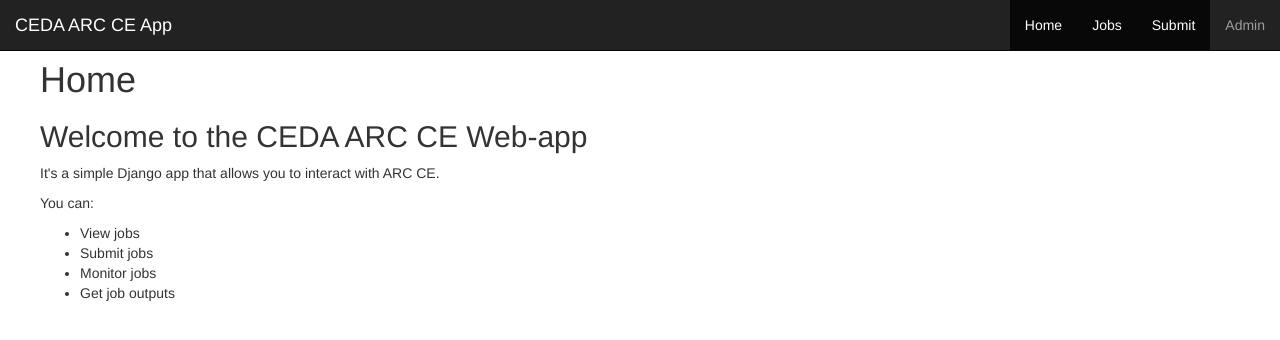
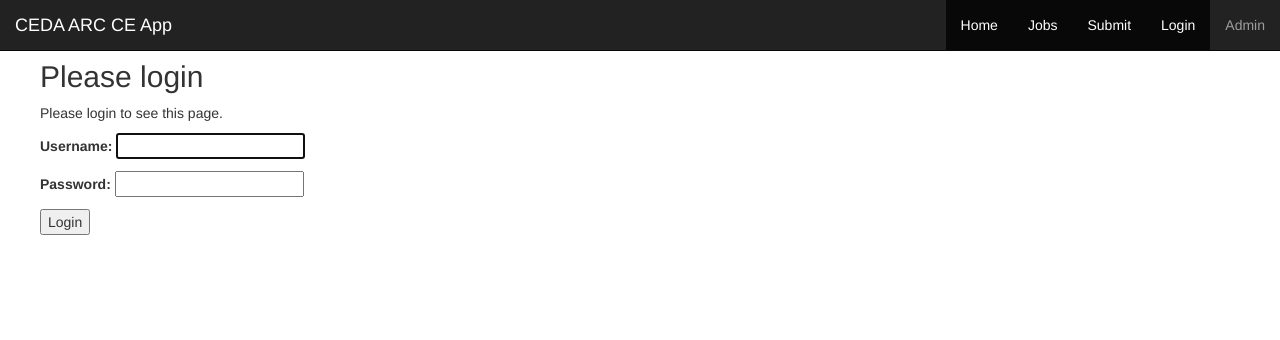
Before and after one commit to cedadev/ceda-arc-app, a Django app: page /login/?next=/submit/ in a window 1280 px wide. Shown: the top 340 px of the page. Run offline with Django 3.2, Linux system fonts and the light colour scheme; parts of the project's set-up code (start-up, migrations or seed data) failed here and were passed over; some libraries are stand-ins or nearby versions.

Commit message:
Lots of fixes.

```diff
--- a/arcapp/templates/base.html
+++ b/arcapp/templates/base.html
@@ -8,7 +8,7 @@
     <link rel="stylesheet" href="http://getbootstrap.com/dist/css/bootstrap.min.css" />
     <link rel="stylesheet" href="{% static 'css/arcapp.css' %}" />
 
-    <title>{{ page_title }}</title>
+    <title>{{ page_title|default:"CEDA ARC CE App" }}</title>
 
 </head>
 <body>
@@ -34,8 +34,16 @@
 
               <ul class="nav navbar-nav navbar-right">
                 <li class="active"><a href="/">Home<span class="sr-only">(current)</span></a></li>
-                <li class="active"><a href="{% url 'jobs' %}">Jobs<span class="sr-only">(current)</span></a></li>
-                <li class="active"><a href="{% url 'submit' %}">Submit<span class="sr-only">(current)</span></a></li>
+                <li class="active"><a href="{% url 'jobs' %}">Jobs<span class="sr-only"></span></a></li>
+                <li class="active"><a href="{% url 'submit' %}">Submit<span class="sr-only"></span></a></li>
+
+                <li class="active">
+                    {% if request.user.is_authenticated %}
+                        <a href="{% url 'logout' %}">Logged in as: <b>{{ request.user.username }}</b>&nbsp;logout<span class="sr-only"></span></a>
+                    {% else %}
+                        <a href="{% url 'login' %}">Login<span class="sr-only"></span></a>
+                    {% endif %}
+                </li>
               </ul>
 
             </div><!-- /.navbar-collapse -->
@@ -45,7 +53,9 @@
 
     <div class="container-fluid" style="padding: 40px;">
 
-        <H1>{{ page_title|default:"Untitled Page" }}</H1>
+        {% if page_title %}
+            <H1>{{ page_title|default:"Untitled Page" }}</H1>
+        {% endif %}
 
         {% block contents %}
 
--- /dev/null
+++ b/arcapp/templates/registration/login.html
@@ -0,0 +1,31 @@
+{% extends 'base.html' %}
+
+{% block contents %}
+
+<h2>Please login</h2>
+
+{% if form.errors %}
+    <p>Your username and password didn't match. Please try again.</p>
+{% endif %}
+
+{% if next %}
+
+    {% if user.is_authenticated %}
+    <p>Your account doesn't have access to this page. To proceed,
+    please login with an account that has access.</p>
+    {% else %}
+    <p>Please login to see this page.</p>
+    {% endif %}
+
+{% endif %}
+
+<form method="post" action="{% url 'login' %}">
+    {% csrf_token %}
+
+    {{ form.as_p }}
+
+    <input type="hidden" name="next" value="{{ next }}" />
+    <button type="submit">Login</button>
+</form>
+
+{% endblock %}
--- a/arcapp/views.py
+++ b/arcapp/views.py
@@ -1,14 +1,22 @@
-from django.shortcuts import render
+from django.shortcuts import render, redirect
 from django.http import HttpResponse
-from django.http import HttpResponseRedirect
+###from django.http import HttpResponseRedirect
+from django.contrib.auth import logout
 
 from arcapp.models import *
 from arcapp.forms import *
 
-import random
+
+def view_logout(request):
+    logout(request)
+    return redirect('/')
 
 
 def view_submit(request):
+
+    if not request.user.is_authenticated() or not request.user.has_perm('arcapp.arc_ce'):
+        return redirect('/login/?next=/submit/')
+
     # if this is a POST request we need to process the form data
     if request.method == 'POST':
         # create a form instance and populate it with data from the request:
@@ -17,10 +25,14 @@ def view_submit(request):
 
         if form.is_valid():
             # process the data in form.cleaned_data as required
-            # ...
+            data = form.cleaned_data
+            job = Job.objects.create(variable=data['variable'], date_time=data['date_time'],
+                                     input_file_path=data['input_file_path'], user=request.user)
+            job.save()
+
+#            raise Exception("%s, %s" % (dir(job), job.variable))
             # redirect to a new URL:
-            most_recent_job = Job.objects.last()
-            return HttpResponseRedirect('/job/%s/?new=true' % most_recent_job.job_id)
+            return redirect('/job/%s/?new=true' % job.job_id)
 
     # if a GET (or any other method) we'll create a blank form
     else:
@@ -28,30 +40,13 @@ def view_submit(request):
 
     return render(request, 'submit.html', {'form': form, 'page_title': 'Submit job'})
 
-def _reset_data():
-    for objcls in (Job,):
-        objcls.objects.all().delete()
-
-    User.objects.get_or_create(username="ag")
-    User.objects.get_or_create(username="fatima")
-
-    for i in range(5):
-        Job.objects.create(user=User.objects.get(username="ag"))
-
-
-def test(request):
-    _reset_data()
-    resp = Job.objects.first().job_id
-    return HttpResponse("I am a test %s." % resp)
-
 
 def view_jobs(request):
-    _reset_data()
     jobs = Job.objects.all().order_by('job_id').reverse()
     return render(request, 'jobs.html', {'jobs': jobs, 'page_title': 'Jobs'})
 
+
 def view_job(request, job_id):
-    _reset_data()
     is_new = request.GET.get("new", False)
 
     job = Job.objects.get(job_id=int(job_id))
--- a/arcproj/settings.py
+++ b/arcproj/settings.py
@@ -44,7 +44,7 @@ ROOT_URLCONF = 'arcproj.urls'
 TEMPLATES = [
     {
         'BACKEND': 'django.template.backends.django.DjangoTemplates',
-        'DIRS': [os.path.join(BASE_DIR, 'templates')],
+        'DIRS': [os.path.join(BASE_DIR, 'arcapp/templates')],
         'APP_DIRS': True,
         'OPTIONS': {
             'context_processors': [
@@ -97,3 +97,6 @@ USE_TZ = True
 # https://docs.djangoproject.com/en/1.10/howto/static-files/
 
 STATIC_URL = '/static/'
+
+# Login redirect
+LOGIN_REDIRECT_URL = 'home'
--- a/arcproj/urls.py
+++ b/arcproj/urls.py
@@ -15,6 +15,7 @@ Including another URLconf
 """
 from django.conf.urls import url, include
 from django.contrib import admin
+from django.contrib.auth import views as auth_views
 
 import arcapp.views
 
@@ -23,9 +24,10 @@ admin.autodiscover()
 
 urlpatterns = [
     url(r'^admin/', include(admin.site.urls)),
-    url(r'^test/', arcapp.views.test),
     url(r'^jobs/', arcapp.views.view_jobs, name='jobs'),
     url(r'^job/([0-9]+)/', arcapp.views.view_job, name='job'),
     url(r'^submit/', arcapp.views.view_submit, name='submit'),
+    url(r'^login/$', auth_views.login, name='login'),
+    url(r'^logout/$', arcapp.views.view_logout, name='logout'),
     url(r'^.*', arcapp.views.view_home, name='home')
 ]
```
Also changed, not shown: arcapp/models.py (+7 -4 lines), arcapp/templates/job.html (+16 -9 lines), import_models.py (+8 -1 lines), scripts/create_users.py (added, +32 -0 lines), arcapp/migrations/0001_initial.py.
